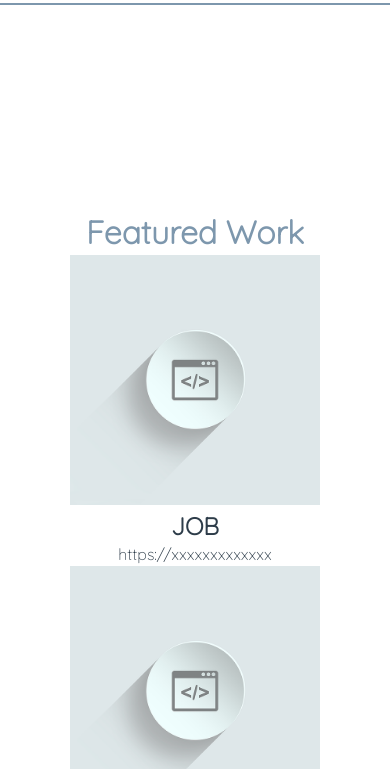
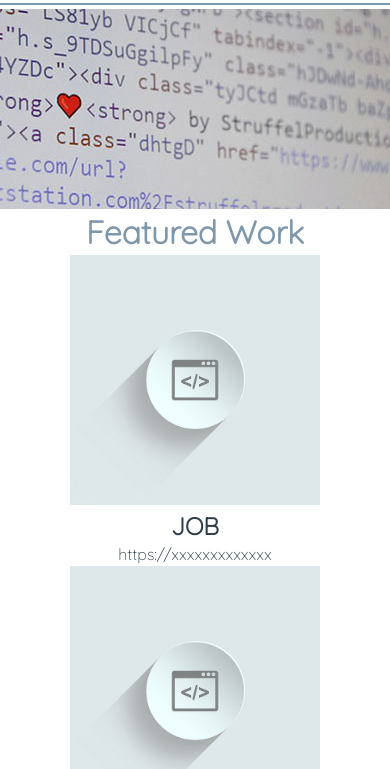
Before and after one commit to GuschinS/portfolio-site, a plain HTML site: page index.html in a window 390 px wide. Shown: the part 84-853 px from the top of the page. Drawn offline with Linux system fonts and the light colour scheme; the site is published under a folder, as on GitHub Pages, so addresses that start at the root find nothing.

Commit message:
Correcting the address of the picture

```diff
--- a/css/main.css
+++ b/css/main.css
@@ -62,7 +62,7 @@ header {
 }
 
 section.img {
-	background: url(/img/code-1200.jpg) center no-repeat;
+	background: url(../img/code-1200.jpg) center no-repeat;
 	height: 200px;
 	margin-top: 1%;
 }
@@ -117,7 +117,6 @@ footer {
 	right: 0;
 	bottom: 0;
 	left: 0;
-	/*	margin-top: 5%;*/
 	background-color: #2d3c49;
 	width: 100%;
 	height: 4rem;
--- a/css/responsive.css
+++ b/css/responsive.css
@@ -241,7 +241,7 @@
 
 @media screen and (max-width: 549px) {
 	section.img {
-		background: url(/img/code-550.jpg) center no-repeat;
+		background: url(../img/code-550.jpg) center no-repeat;
 		height: 200px;
 	}
 	.logo img {
@@ -264,7 +264,7 @@
 
 @media screen and (min-width: 550px) and (max-width: 769px) {
 	section.img {
-		background: url(/img/code-770.jpg) center no-repeat;
+		background: url(../img/code-770.jpg) center no-repeat;
 		height: 200px;
 	}
 	.li-job {
```
